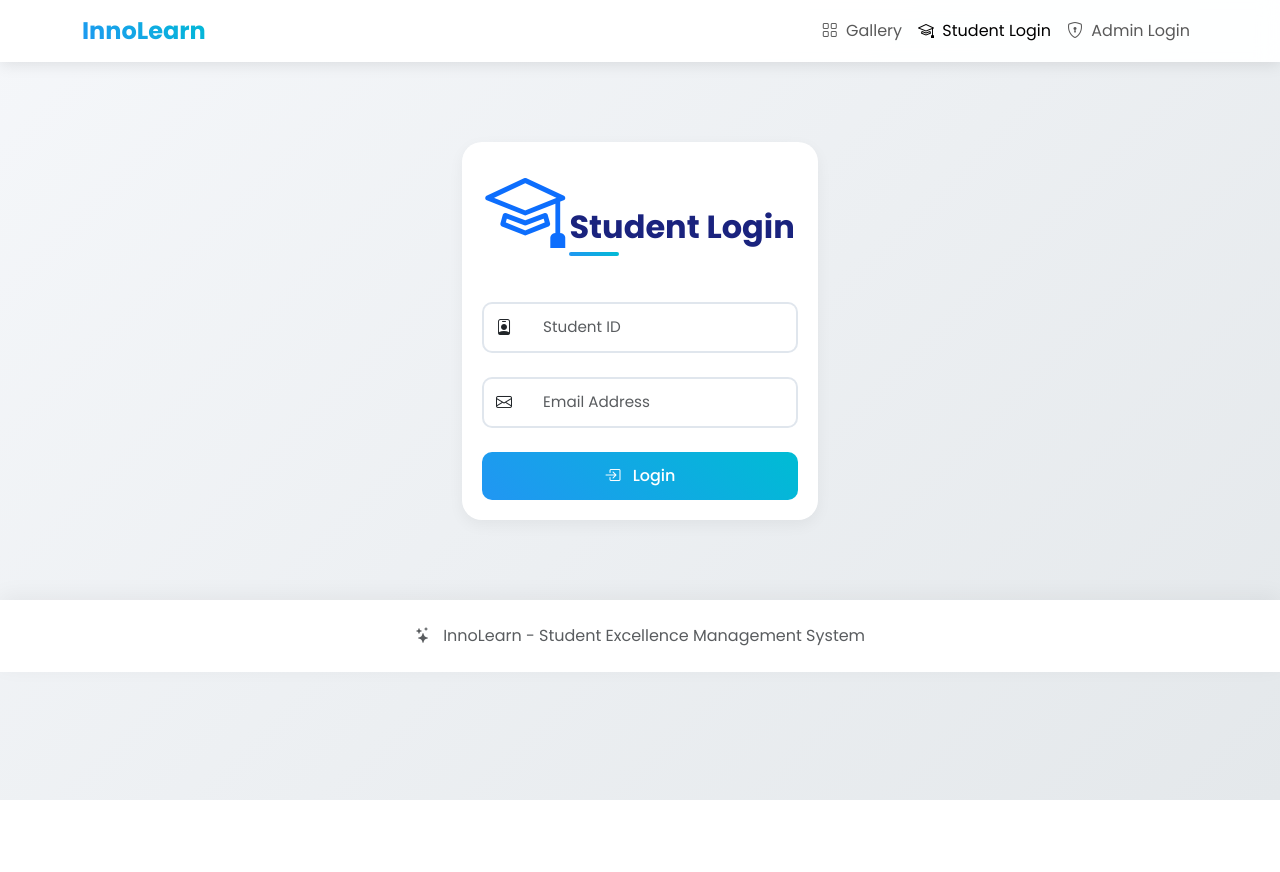
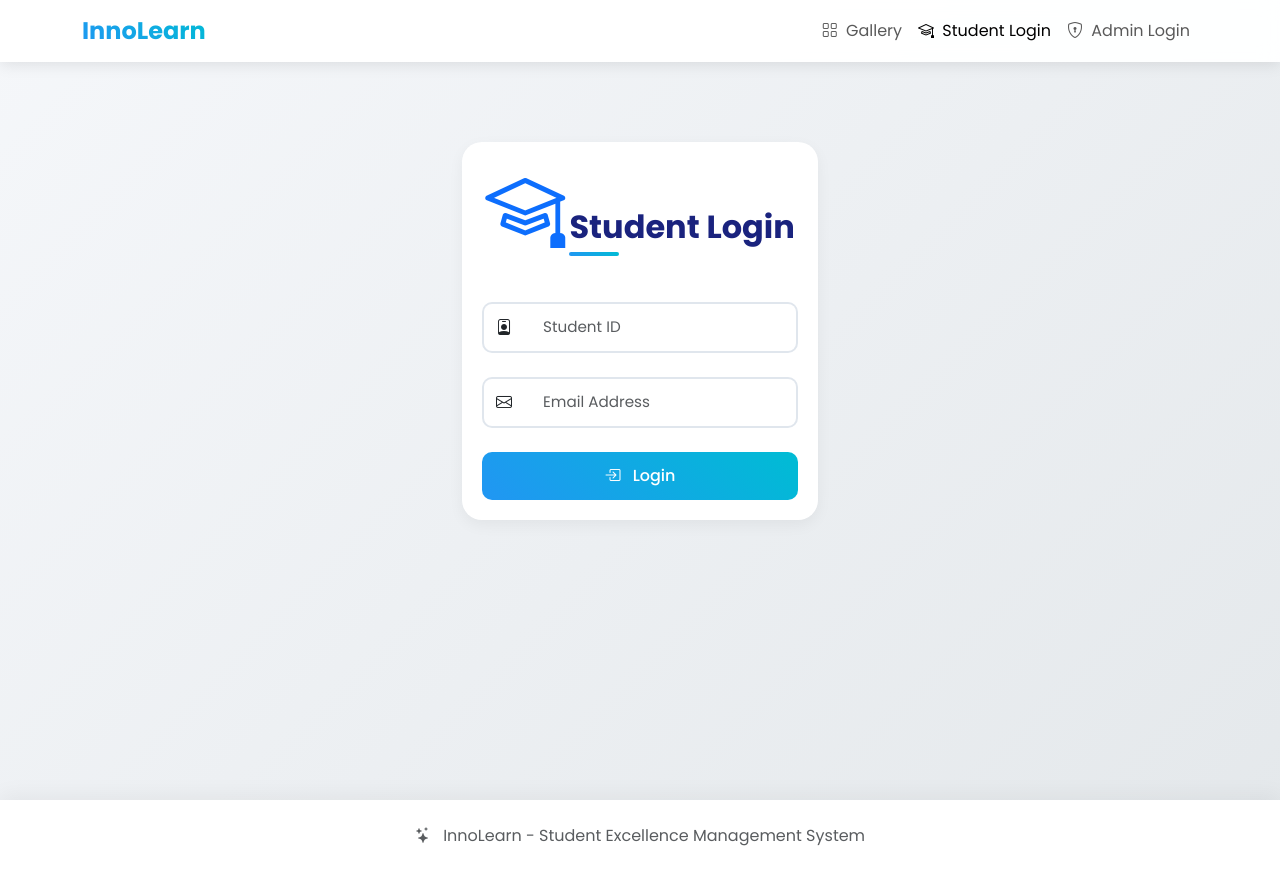
Before and after one commit to iligashi-work/InnoLearn, a PHP site: page /student_login.php in a window 1280 px wide. Before the commit the page ends 800 px from the top, so only its background shows below. Run offline with PHP 8.4, Linux system fonts and the light colour scheme; some libraries are stand-ins or nearby versions.

Commit message:
Update student_login.php

```diff
--- a/student_login.php
+++ b/student_login.php
@@ -72,13 +72,13 @@ if ($_SERVER['REQUEST_METHOD'] === 'POST') {
     </style>
 </head>
 <body>
-    <!-- Loading Animation -->
     <div class="loading-overlay">
         <div class="spinner-grow text-primary" role="status">
             <span class="visually-hidden">Loading...</span>
         </div>
     </div>
 
+    <div class="content-wrapper d-flex flex-column min-vh-100">
         <nav class="navbar navbar-expand-lg navbar-light">
             <div class="container">
                 <a class="navbar-brand" href="index.php">InnoLearn</a>
@@ -107,7 +107,7 @@ if ($_SERVER['REQUEST_METHOD'] === 'POST') {
             </div>
         </nav>
 
-    <div class="container mt-5">
+        <div class="container mt-5 flex-grow-1">
             <div class="row justify-content-center">
                 <div class="col-md-6 col-lg-4">
                     <div class="modern-card login-card" data-aos="fade-up">
@@ -163,8 +163,9 @@ if ($_SERVER['REQUEST_METHOD'] === 'POST') {
                 </div>
             </div>
         </div>
+    </div>
 
-    <footer>
+    <footer class="mt-auto">
         <div class="container text-center">
             <p class="text-muted mb-0">
                 <i class="bi bi-stars me-2"></i>
```
Lines whose indentation alone changed are shown as unchanged.
